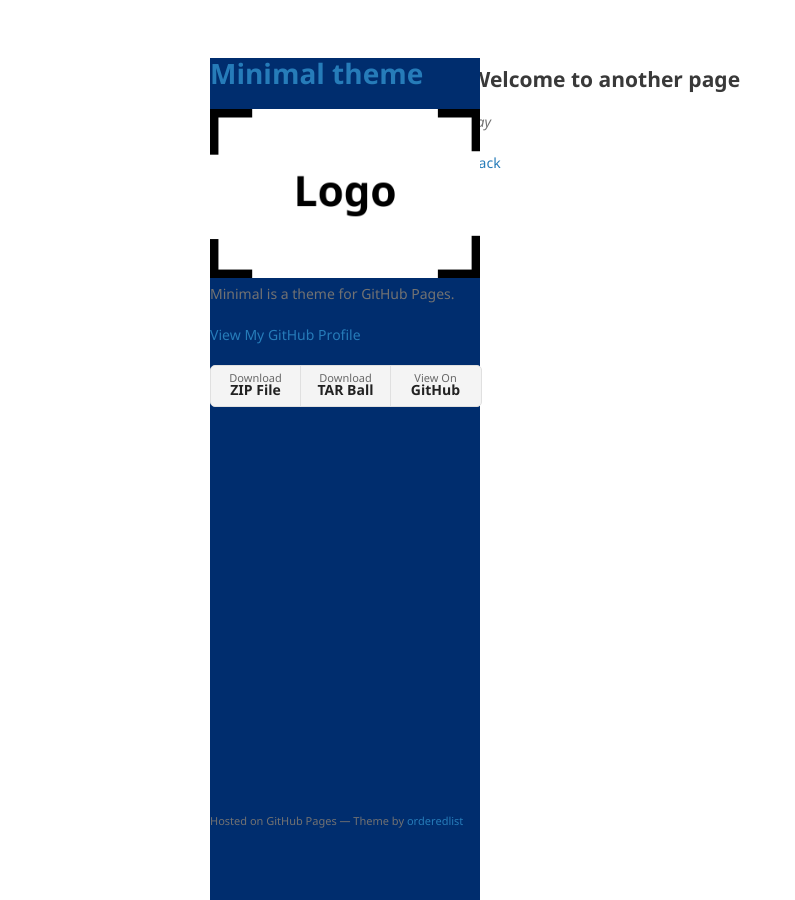
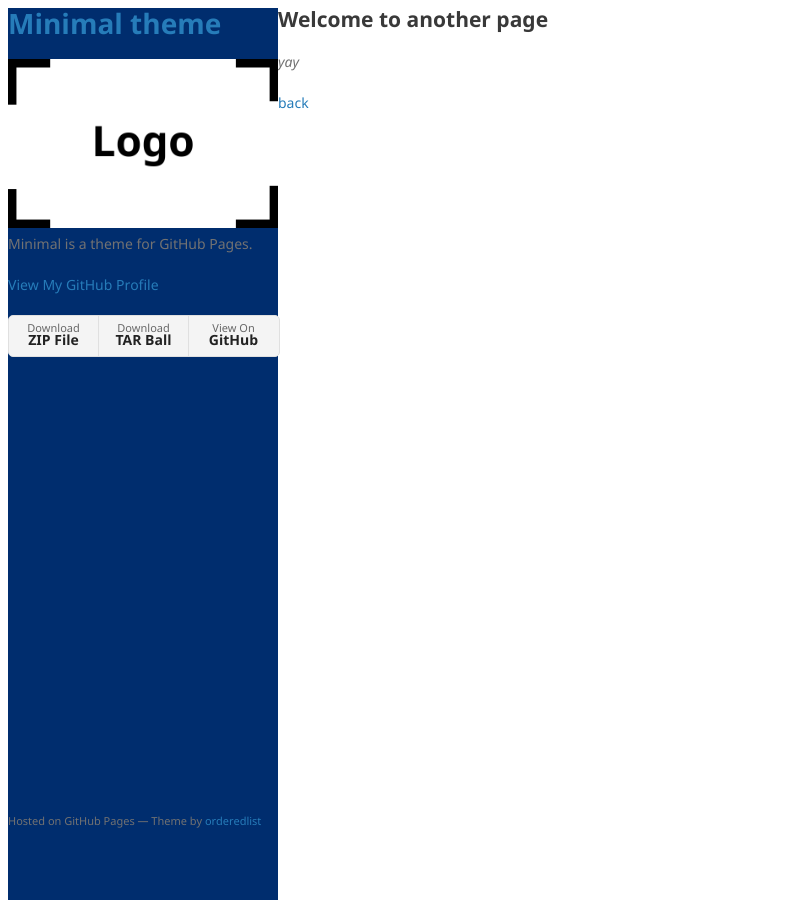
Before and after one commit to UHD-Data-Analytics/UHD-Data-Analytics.github.io, a Jekyll site: the page built from another-page.md, in a window 1280 px wide. Shown: the whole page, without its empty margins (0-795 px from the left). Built offline with Jekyll 4.4.1, drawn with Linux system fonts in a browser that asks for light colours; our own code applies the rules of GitHub Pages for plain Markdown files.

Commit message:
Update jekyll-theme-minimal.scss

```diff
--- a/_sass/jekyll-theme-minimal.scss
+++ b/_sass/jekyll-theme-minimal.scss
@@ -3,7 +3,6 @@
 
 body {
   background-color: #fff;
-  padding:50px;
   font: 14px/1.5 "Noto Sans", "Helvetica Neue", Helvetica, Arial, sans-serif;
   color:#727272;
   font-weight:400;
@@ -56,7 +55,6 @@ a:hover small {
 }
 
 .wrapper {
-  width:860px;
   margin:0 auto;
 }
 
@@ -176,7 +174,6 @@ strong {
 section {
   float: right;
   width: calc(100% - 270px);
-  margin: 10px;
 }
 
 small {
```
